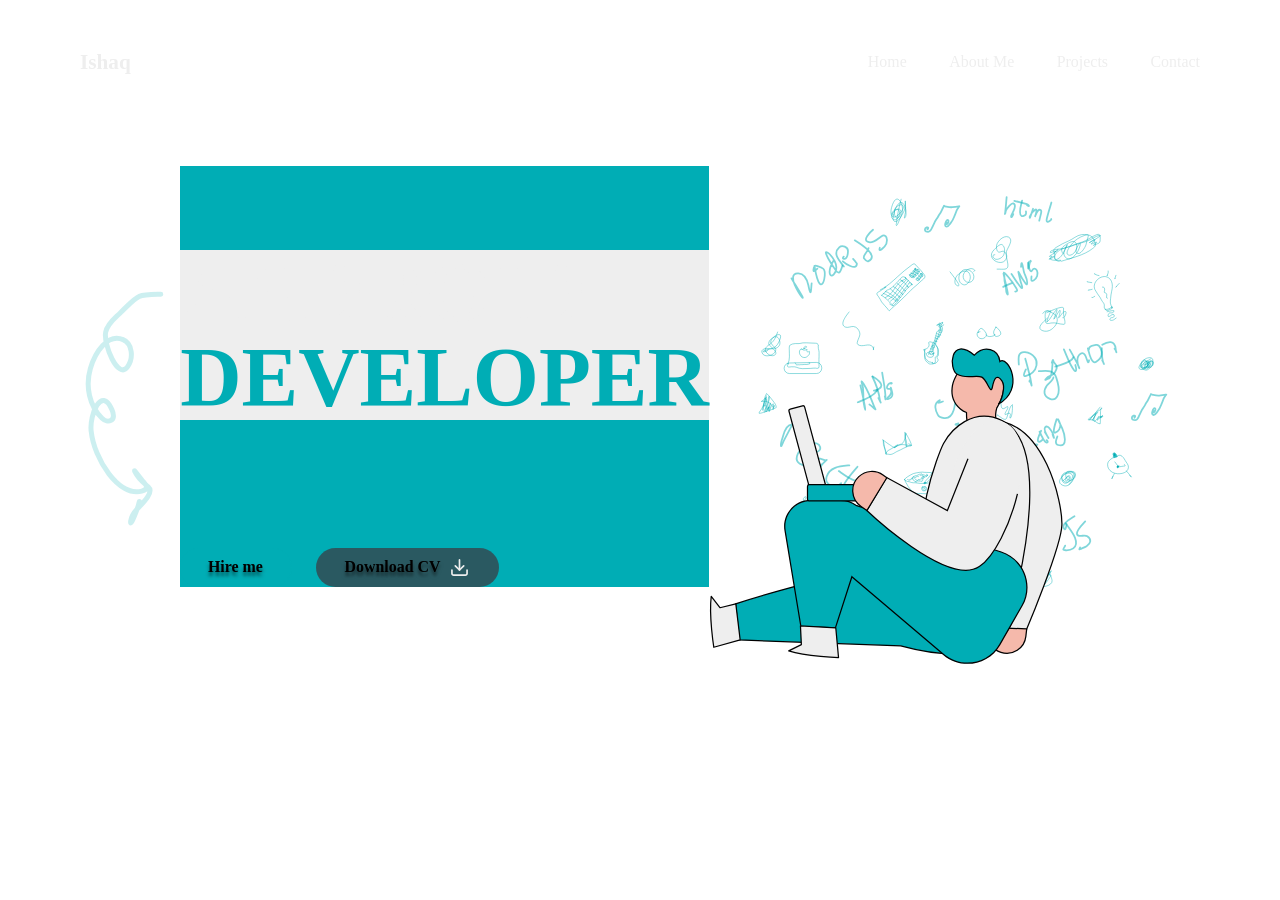
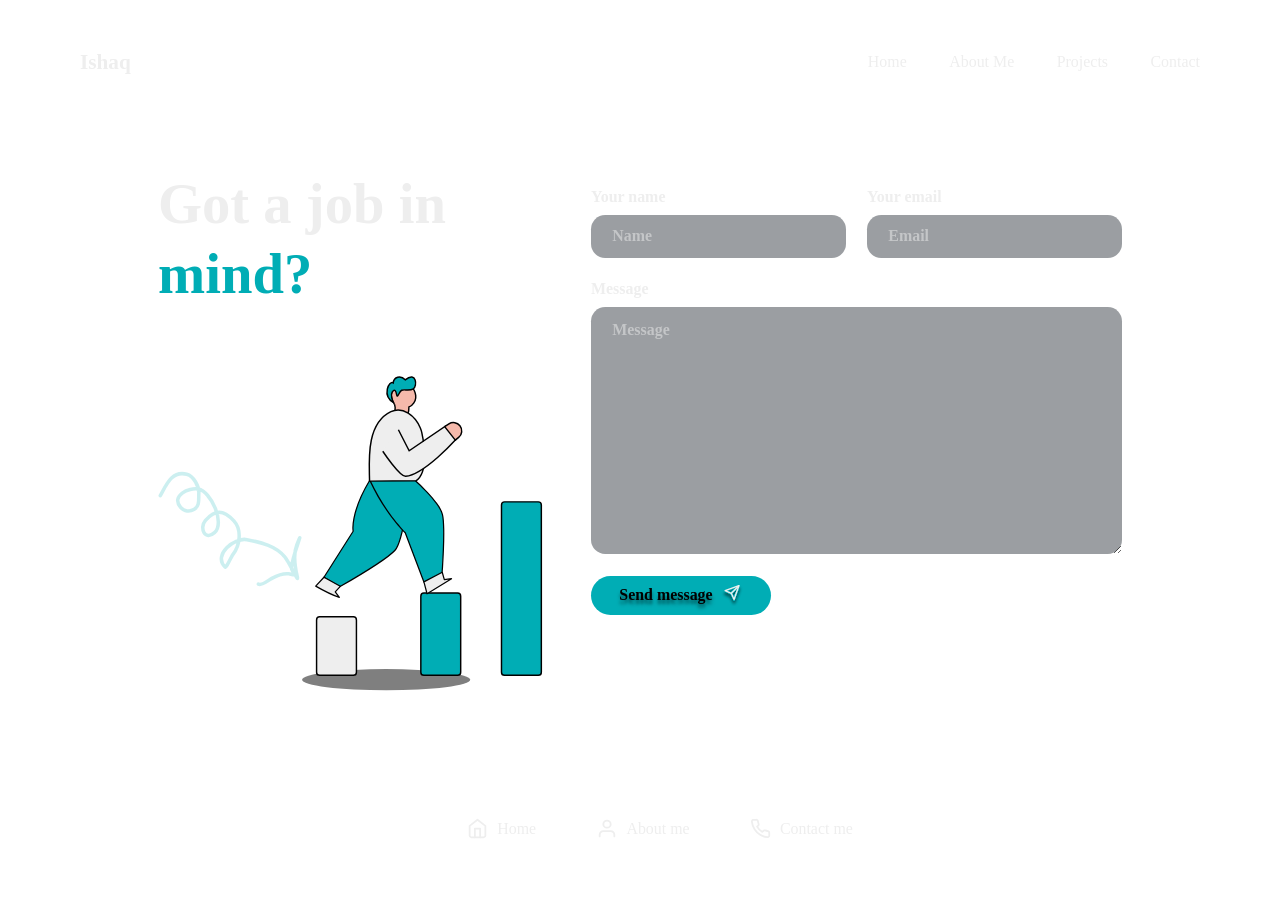
Before and after one commit to ISHAQ-BM/website-portfolio, a React (Vite) app: page / in a window 1280 px wide. Shown: the top 900 px of the page. Before the commit the page ends 800 px from the top, so only its background shows below. Built offline with nearby package versions, Linux system fonts and the light colour scheme.

Commit message:
add footer to the home

```diff
--- a/src/Home.tsx
+++ b/src/Home.tsx
@@ -1,12 +1,13 @@
-import Navbar from "./components/navbar/Navbar"
-import Hero from "./homepages/hero/Hero"
+import Footer from "./components/footer/Footer"
+import ContactMe from "./homepages/contactme/ContactMe"
 
 
 const Home = () => {
   return (
-    <section className="home">
-    <Hero />
-    </section>
+    <>
+    <ContactMe />
+    <Footer />
+    </>
   )
 }
 
--- a/src/components/social_media/SocialMedia.css
+++ b/src/components/social_media/SocialMedia.css
@@ -1,7 +1,7 @@
 .social-media {
     display: flex;
-    width: 2.655rem;
-    height: 2.655rem;
+    width: 2rem;
+    height: 2rem;
     padding: 0.66375rem;
     justify-content: center;
     align-items: center;
--- a/src/components/social_media_menu/SocialMediaMenu.tsx
+++ b/src/components/social_media_menu/SocialMediaMenu.tsx
@@ -8,9 +8,9 @@ import './SocialMediaMenu.css'
 const SocialMediaMenu = () => {
   return (
     <ul className='social-media-menu'>
-        <li><SocialMedia link={"https://github.com/ISHAQ-BM"} iconSrc={facebook} iconAlt={"facebook"} /></li>
-        <li><SocialMedia link={"https://github.com/ISHAQ-BM"} iconSrc={instagram} iconAlt={"instagram"}/></li>
-        <li><SocialMedia link={"https://github.com/ISHAQ-BM"} iconSrc={linkedin} iconAlt={"linkedin"}/></li>
+        <li><SocialMedia link={"https://www.facebook.com/BM.ISHAQ.01001?mibextid=rS40aB7S9Ucbxw6v"} iconSrc={facebook} iconAlt={"facebook"} /></li>
+        <li><SocialMedia link={"https://www.instagram.com/_is7a9"} iconSrc={instagram} iconAlt={"instagram"}/></li>
+        <li><SocialMedia link={"https://www.linkedin.com/in/ishaq-belhadj-mehdi-995245219"} iconSrc={linkedin} iconAlt={"linkedin"}/></li>
         <li><SocialMedia link={"https://github.com/ISHAQ-BM"} iconSrc={github} iconAlt={"github"}/></li>
     </ul>
   )
--- a/src/homepages/contactme/ContactMe.css
+++ b/src/homepages/contactme/ContactMe.css
@@ -0,0 +1,35 @@
+.contact-section {
+    display: flex;
+    justify-content: center;
+    gap: 3rem;
+    align-items: center;
+    padding-top: 7rem;
+    padding-bottom: 2rem;
+
+}
+
+
+.contact-section-content > p {
+    text-align: start;
+    color:  #EEE;
+    font-family: Poppins;
+    font-size: 3.54rem;
+    font-style: normal;
+    font-weight: 700;
+    line-height: 4.425rem;
+}
+
+.contact-section-content > p >span {
+
+    color:  #00ADB5;
+    font-family: Poppins;
+    font-size: 3.54rem;
+    font-style: normal;
+    font-weight: 700;
+    line-height: 4.425rem;
+}
+
+.contact-section-content > div {
+    display: flex;
+
+}
--- a/src/homepages/contactme/ContactMe.tsx
+++ b/src/homepages/contactme/ContactMe.tsx
@@ -1,8 +1,26 @@
 import './ContactMe.css'
+import img from './contact-section-img.svg'
+import arrow from './contact-arrow.svg'
+import ContactForm from '../../components/contact_form/ContactForm'
+
 
 const ContactMe = () => {
   return (
-    <div>ContactMe</div>
+    <section className='contact-section'>
+      <div className='contact-section-content'>
+        <p>Got a job in <br /><span>mind?</span></p>
+        <div>
+          <img src={arrow} alt="" />
+          <img src={img} alt="" />
+        </div>
+      </div>
+      <div className='contact-form'>
+        <ContactForm />
+      </div>
+
+
+
+    </section>
   )
 }
 
```
